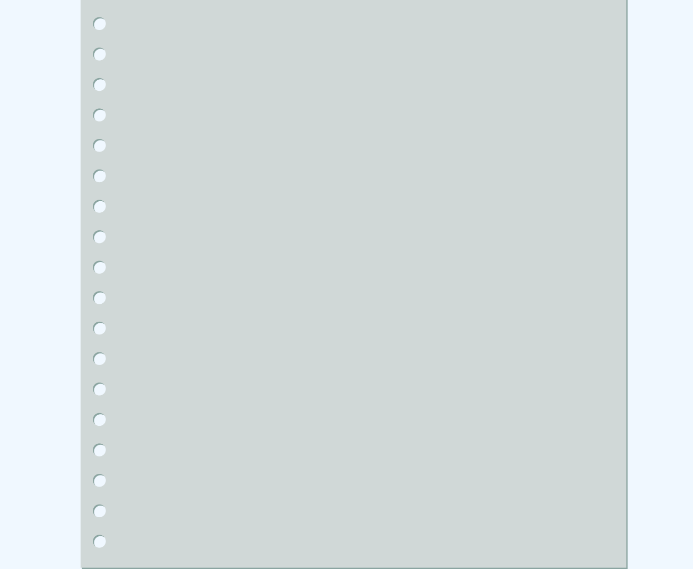
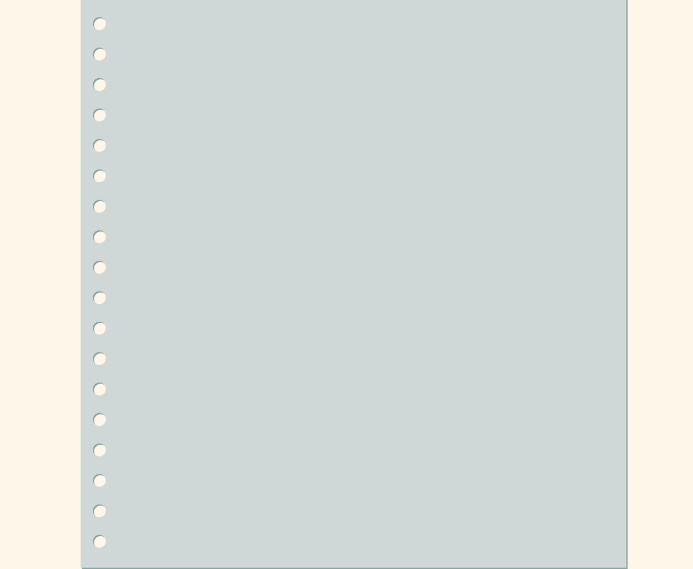
Before and after one commit to leticialist/projeto-lista-tarefas, a plain HTML site: page index.html in a window 1280 px wide. Shown: the part 231-800 px from the top of the page, without its empty margins (293-986 px from the left). Drawn offline with Linux system fonts and the light colour scheme; a web font is replaced by a local one.

Commit message:
Projeto Lista de Tarefas

```diff
--- a/src/style.css
+++ b/src/style.css
@@ -7,7 +7,7 @@
 }
 
 body {
-    background-color: aliceblue;
+    background-color: #fdf6e9;
     font-family: 'Fuzzy Bubbles', cursive;
 
 }
```
